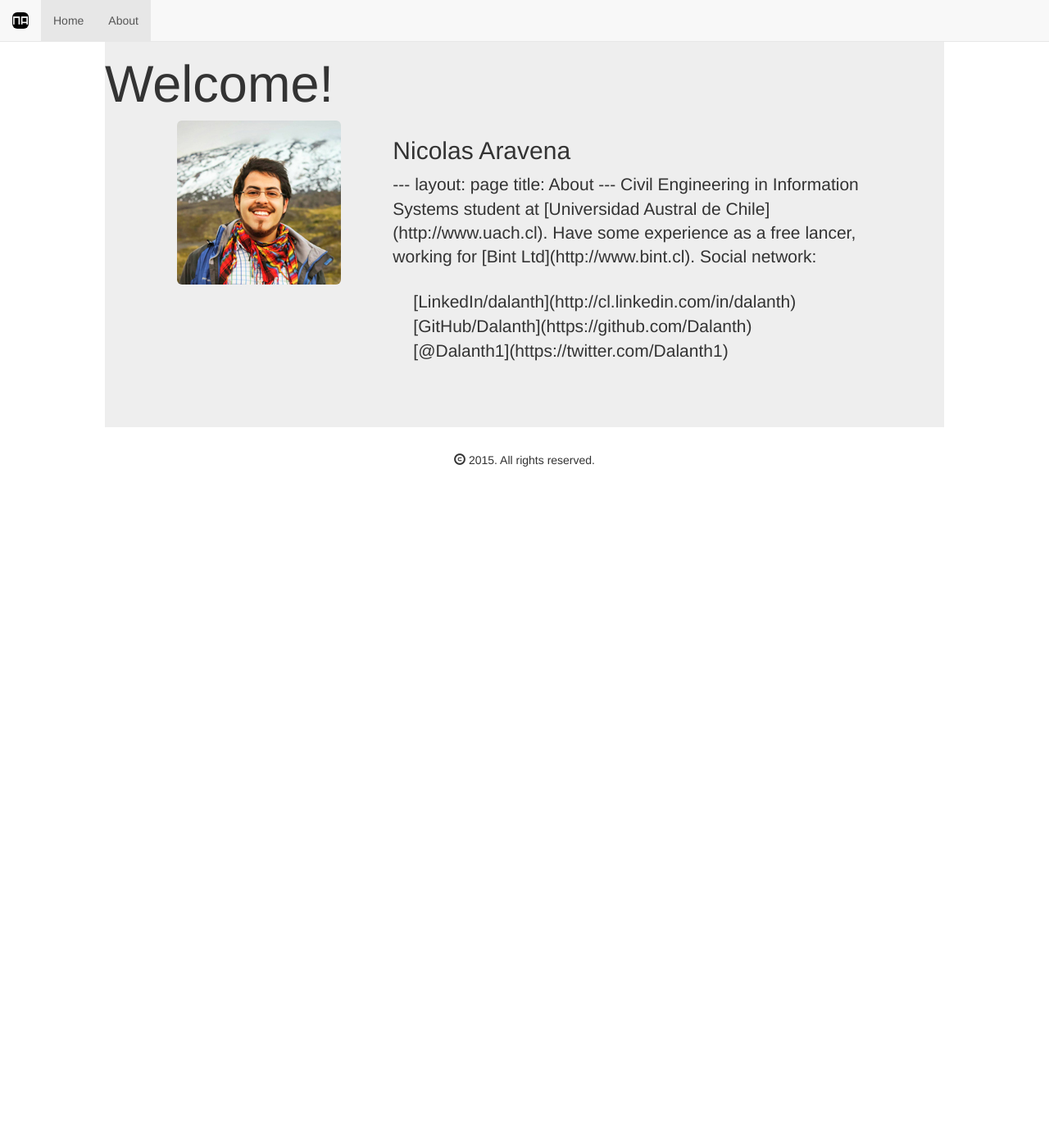
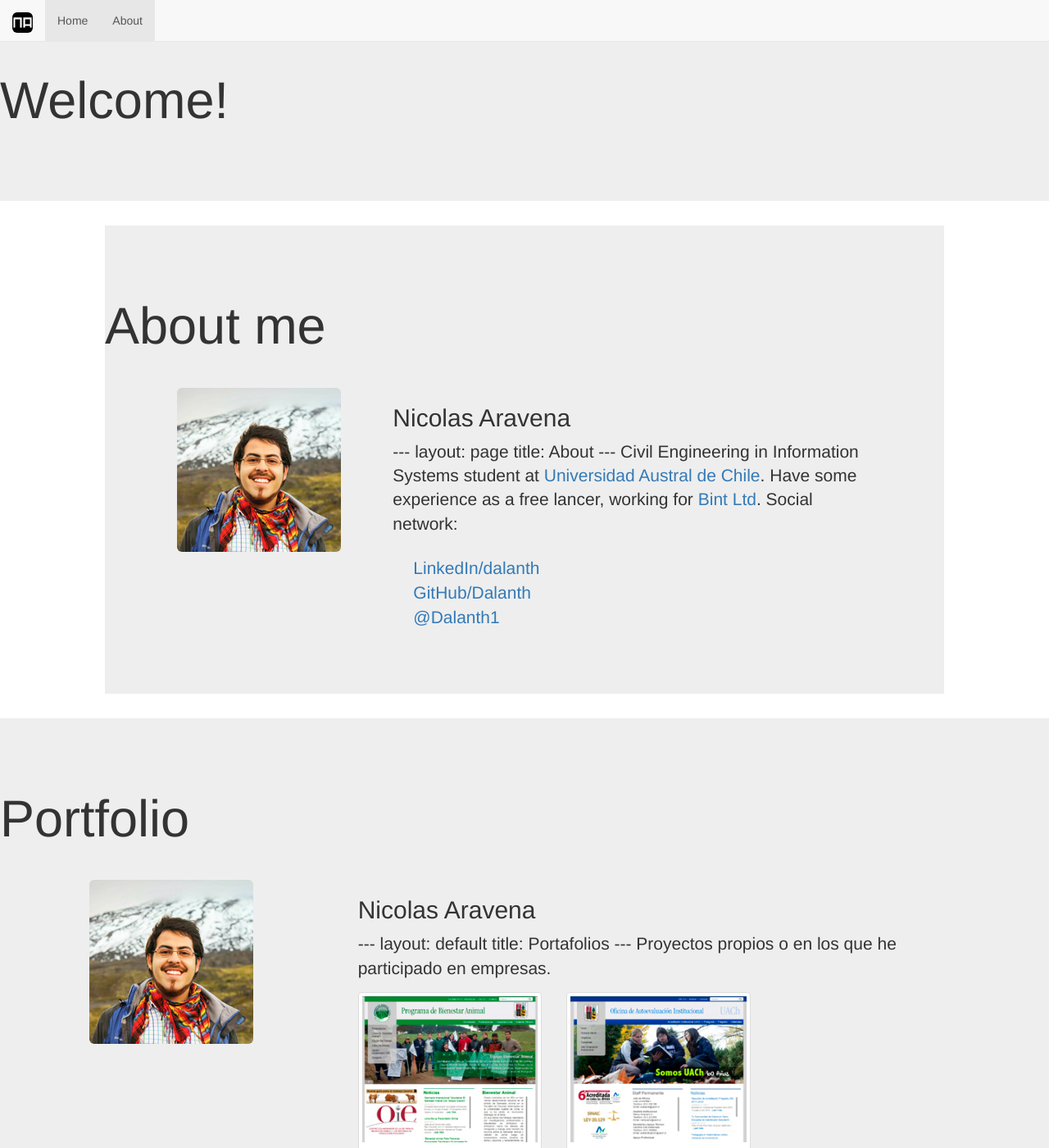
Before and after one commit to nicoaravena/nicoaravena.github.io, a Jekyll site: the page built from index.html, in a window 1280 px wide and 1400 px high. Shown: the whole window at 82% size. Built offline with Jekyll 4.4.1, drawn with Linux system fonts in a browser that asks for light colours; nearby versions of some CDN libraries; Markdown is read by kramdown in place of the engine named in the settings; the list of posts is cut into pages by our own code; some of the changed text lies outside the part shown.

Commit message:
New changes in structure

```diff
--- /dev/null
+++ b/_includes/about.html
@@ -0,0 +1,14 @@
+---
+layout: page
+title: About
+---
+
+Civil Engineering in Information Systems student at <a href="http://www.uach.cl">Universidad Austral de Chile</a>.
+Have some experience as a free lancer, working for <a href="http://www.bint.cl">Bint Ltd</a>.
+
+Social network:
+<blockquote>
+<p><a href="http://cl.linkedin.com/in/dalanth">LinkedIn/dalanth</a><br>
+<a href="https://github.com/Dalanth">GitHub/Dalanth</a></br>
+<a href="https://twitter.com/Dalanth1">@Dalanth1</a></p>
+</blockquote>
--- a/_includes/about.md
+++ /dev/null
@@ -1,14 +0,0 @@
----
-layout: page
-title: About
----
-
-Civil Engineering in Information Systems student at [Universidad Austral de Chile](http://www.uach.cl).
-Have some experience as a free lancer, working for [Bint Ltd](http://www.bint.cl).
-
-Social network:
-<blockquote>
-<p>[LinkedIn/dalanth](http://cl.linkedin.com/in/dalanth)<br>
-[GitHub/Dalanth](https://github.com/Dalanth)</br>
-[@Dalanth1](https://twitter.com/Dalanth1)</p>
-</blockquote>
--- a/_includes/portafolios.md
+++ b/_includes/portfolio.html
@@ -1,5 +1,5 @@
 ---
-layout: page
+layout: default
 title: Portafolios
 ---
 
--- a/index.html
+++ b/index.html
@@ -3,17 +3,42 @@ layout: default
 title: Home
 ---
 
-<div id="home" class="sidebar-sticky">
-  <div id="about" class="sidebar-about">
+<div id="index">
+  <div id="home" class="section-home">
     <div class="jumbotron">
-      <h1>Welcome!</h1>
+      <div class="page-header">
+        <h1>Welcome!</h1>
+      </div>
+    </div>
+  </div>
+  <div id="about" class="section-about">
+    <div class="jumbotron">
+      <div class="page-header">
+        <h1>About me <small></small></h1>
+      </div>
       <div class="row">
         <div class="col-md-3 col-md-offset-1">
           <img src="/public/images/profile.jpg" class="img-rounded img-profile">
         </div>
         <div class="col-md-7">
           <h2>{{ site.title }}</h2>
-          <p class="lead">{% include about.md %}</p>
+          <p class="lead">{% include about.html %}</p>
+        </div>
+      </div>
+    </div>
+  </div>
+  <div id="portfolio" class="section-about">
+    <div class="jumbotron">
+      <div class="page-header">
+        <h1>Portfolio <small></small></h1>
+      </div>
+      <div class="row">
+        <div class="col-md-3 col-md-offset-1">
+          <img src="/public/images/profile.jpg" class="img-rounded img-profile">
+        </div>
+        <div class="col-md-7">
+          <h2>{{ site.title }}</h2>
+          <p class="lead">{% include portfolio.html %}</p>
         </div>
       </div>
     </div>
--- a/public/css/style.css
+++ b/public/css/style.css
@@ -2,11 +2,22 @@ body {
 	margin: auto;
 }
 
-#home, #blog {
+#about, #blog {
 	width: 80%;
 	margin: auto;
 }
 
+.section {
+	width: 100%;
+	height: 100%;
+}
+
 .navbar-brand img {
-	max-width: 20px;
+	max-width: 25px;
 }
+
+.top-bar {
+	text-align: center;
+	margin: auto;
+	border-bottom: @brand-info 3px solid;
+}
```
Also changed, not shown: _includes/sidebar-blog.html (deleted, +0 -32 lines).
